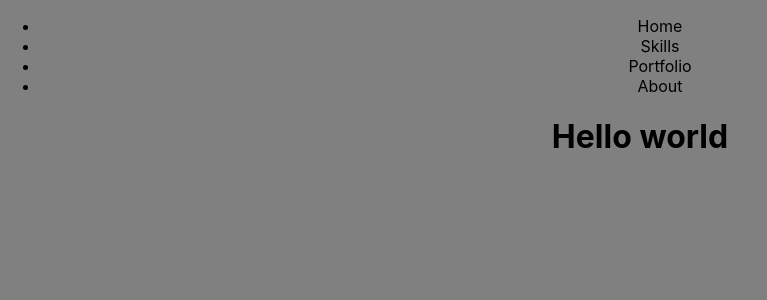
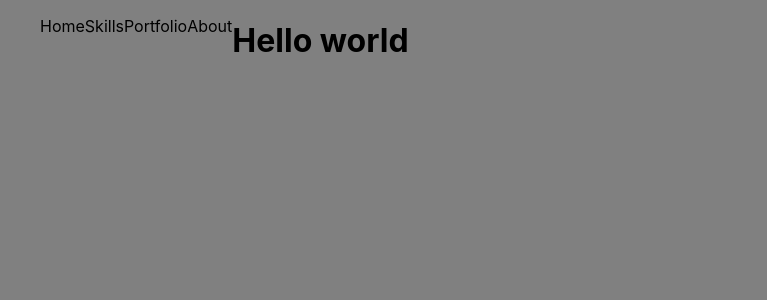
Before and after one commit to Danhayes3008/react-portfolio, a React (Create React App) app: page / in a window 1280 px wide. Shown: the top 300 px of the page, without its empty margins (0-767 px from the left). Built offline with nearby package versions, Linux system fonts and the light colour scheme.

Commit message:
made the scss into a css file so that the app.css gets all the styles from all my scss files

```diff
--- /dev/null
+++ b/src/styles/App.css
@@ -0,0 +1,81 @@
+.Name {
+  display: inline-block;
+}
+
+.navbar {
+  display: inline-block;
+}
+
+nav {
+  width: 100%;
+  line-height: 10px;
+}
+
+nav ul li {
+  list-style: none;
+  display: inline-block;
+  float: left;
+}
+
+.App-logo {
+  height: 40vmin;
+  pointer-events: none;
+}
+
+@media (prefers-reduced-motion: no-preference) {
+  .App-logo {
+    -webkit-animation: App-logo-spin infinite 20s linear;
+            animation: App-logo-spin infinite 20s linear;
+  }
+}
+
+.App-header {
+  background-color: #282c34;
+  min-height: 100vh;
+  display: -webkit-box;
+  display: -ms-flexbox;
+  display: flex;
+  -webkit-box-orient: vertical;
+  -webkit-box-direction: normal;
+      -ms-flex-direction: column;
+          flex-direction: column;
+  -webkit-box-align: center;
+      -ms-flex-align: center;
+          align-items: center;
+  -webkit-box-pack: center;
+      -ms-flex-pack: center;
+          justify-content: center;
+  font-size: calc(10px + 2vmin);
+  color: white;
+}
+
+.App-link {
+  color: #61dafb;
+}
+
+@-webkit-keyframes App-logo-spin {
+  from {
+    -webkit-transform: rotate(0deg);
+            transform: rotate(0deg);
+  }
+  to {
+    -webkit-transform: rotate(360deg);
+            transform: rotate(360deg);
+  }
+}
+
+@keyframes App-logo-spin {
+  from {
+    -webkit-transform: rotate(0deg);
+            transform: rotate(0deg);
+  }
+  to {
+    -webkit-transform: rotate(360deg);
+            transform: rotate(360deg);
+  }
+}
+
+body {
+  background-color: grey;
+}
+/*# sourceMappingURL=App.css.map */
--- a/src/styles/App.scss
+++ b/src/styles/App.scss
@@ -1,6 +1,8 @@
-.App {
-  text-align: center;
-}
+@import './navbar.scss';
+
+// .App {
+//   text-align: center;
+// }
 
 .App-logo {
   height: 40vmin;
```
Also changed, not shown: 1 other file (tests, documents, lock files or other folders).
